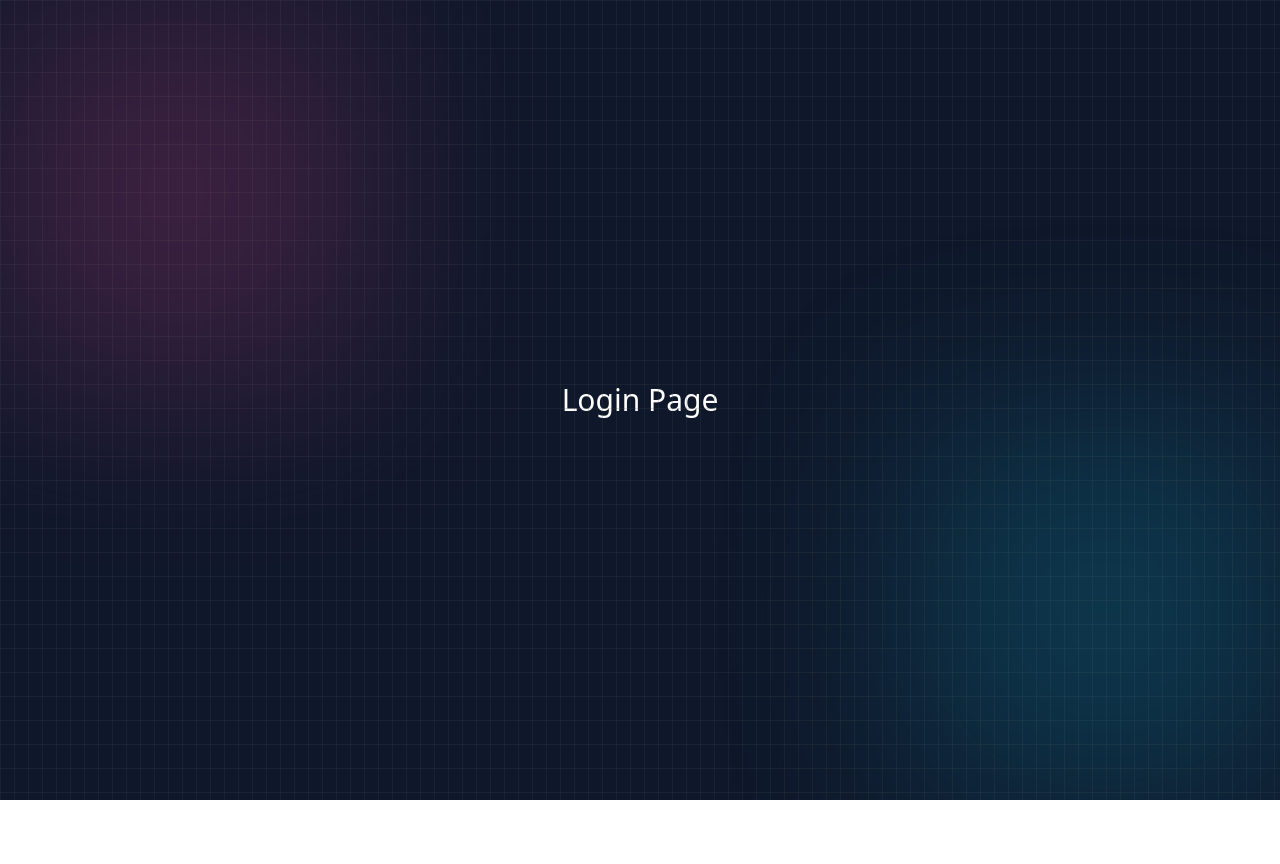
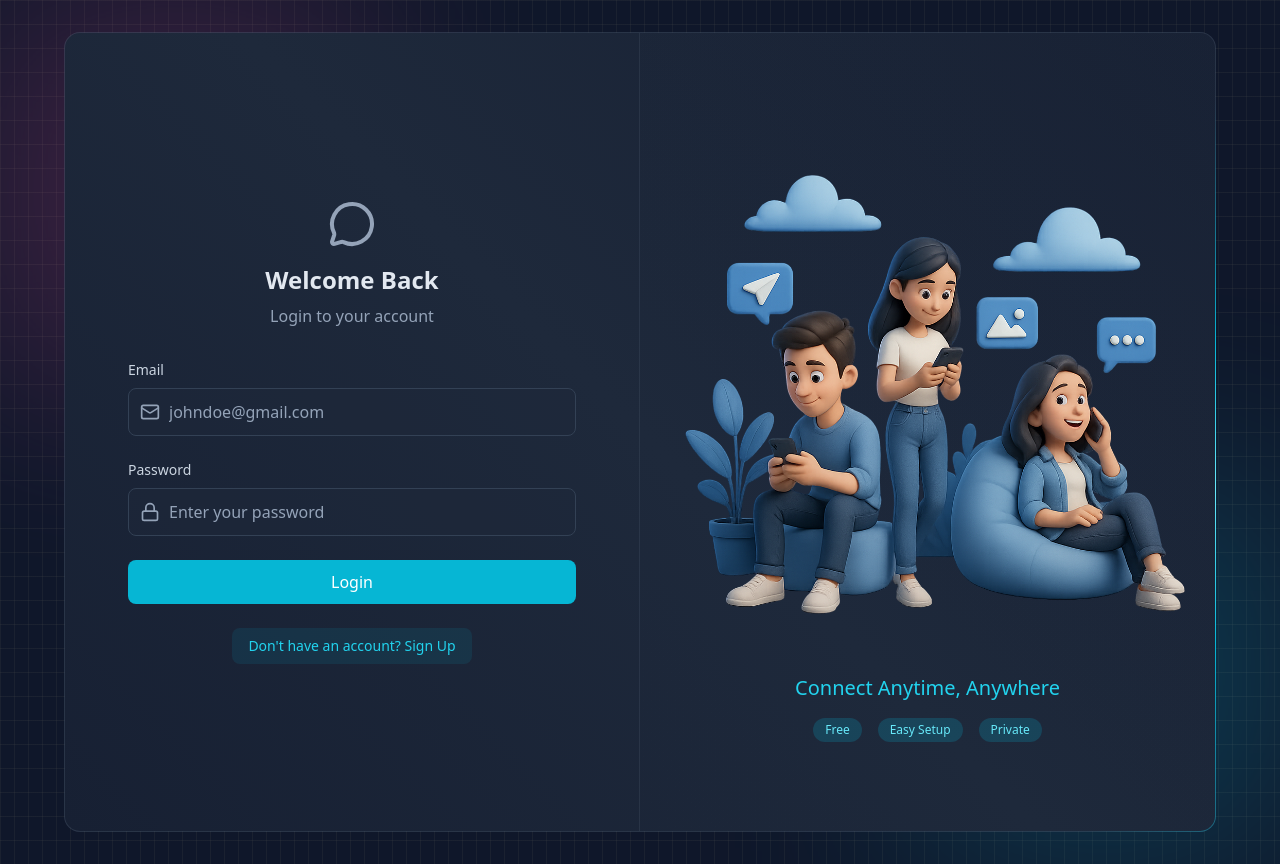
Before and after one commit to minn-kaungmyat/chatify, a React app in the folder frontend/: page /login in a window 1280 px wide. Before the commit the page ends 800 px from the top, so only its background shows below. Built offline with nearby package versions, Linux system fonts and the light colour scheme; no server answers; the HTML template or start-up script is replaced by a standard one.

Commit message:
login page implemented

```diff
--- a/frontend/src/pages/ChatPage.jsx
+++ b/frontend/src/pages/ChatPage.jsx
@@ -1,5 +1,13 @@
+import React from "react";
+import { useAuthStore } from "../store/useAuthStore.js";
+
 function ChatPage() {
-  return <div>Chat Page</div>;
+  const { logout } = useAuthStore();
+  return (
+    <button onClick={logout} className="z-10">
+      Logout
+    </button>
+  );
 }
 
 export default ChatPage;
--- a/frontend/src/pages/LoginPage.jsx
+++ b/frontend/src/pages/LoginPage.jsx
@@ -1,12 +1,128 @@
-import React from "react";
-// import { useAuthStore } from "../store/useAuthStore.js";
+import React, { useState } from "react";
+import { useAuthStore } from "../store/useAuthStore.js";
+import BorderAnimatedContainer from "../components/BorderAnimatedContainer.jsx";
+import {
+  MessageCircleIcon,
+  LockIcon,
+  MailIcon,
+  LoaderIcon,
+} from "lucide-react";
+import { Link } from "react-router";
 
 function LoginPage() {
-  // const { authUser } = useAuthStore();
+  const [formData, setFormData] = useState({
+    email: "",
+    password: "",
+  });
+  const { login, isLoggingIn } = useAuthStore();
 
-  // console.log("LoginPage - Auth User:", authUser);
-  // console.log("LoginPage - Is Logged In:", isLoggedIn);
-  return <div className="text-white text-3xl">Login Page</div>;
+  const handleSubmit = async (e) => {
+    e.preventDefault();
+    login(formData);
+  };
+  return (
+    <div className="w-full flex items-center justify-center p-4 bg-slate-900">
+      <div className="relative w-full max-w-6xl md:h-[800px] h-[650px]">
+        <BorderAnimatedContainer>
+          <div className="w-full flex flex-col md:flex-row">
+            {/* FORM CLOUMN - LEFT SIDE */}
+            <div className="md:w-1/2 p-8 flex items-center justify-center md:border-r border-slate-600/30">
+              <div className="w-full max-w-md">
+                {/* HEADING TEXT */}
+                <div className="text-center mb-8">
+                  <MessageCircleIcon className="w-12 h-12 mx-auto text-slate-400 mb-4" />
+                  <h2 className="text-2xl font-bold text-slate-200 mb-2">
+                    Welcome Back
+                  </h2>
+                  <p className="text-slate-400">Login to your account</p>
+                </div>
+
+                {/* FORM */}
+                <form onSubmit={handleSubmit} className="space-y-6">
+                  {/* EMAIL INPUT */}
+                  <div>
+                    <label className="auth-input-label">Email</label>
+                    <div className="relative">
+                      <MailIcon className="auth-input-icon" />
+
+                      <input
+                        type="email"
+                        value={formData.email}
+                        onChange={(e) =>
+                          setFormData({ ...formData, email: e.target.value })
+                        }
+                        className="input"
+                        placeholder="johndoe@gmail.com"
+                      />
+                    </div>
+                  </div>
+
+                  {/* PASSWORD INPUT */}
+                  <div>
+                    <label className="auth-input-label">Password</label>
+                    <div className="relative">
+                      <LockIcon className="auth-input-icon" />
+
+                      <input
+                        type="password"
+                        value={formData.password}
+                        onChange={(e) =>
+                          setFormData({ ...formData, password: e.target.value })
+                        }
+                        className="input"
+                        placeholder="Enter your password"
+                      />
+                    </div>
+                  </div>
+
+                  {/* SUBMIT BUTTON */}
+                  <button
+                    className="auth-btn"
+                    type="submit"
+                    disabled={isLoggingIn}
+                  >
+                    {isLoggingIn ? (
+                      <LoaderIcon className="w-full h-5 animate-spin text-center" />
+                    ) : (
+                      "Login"
+                    )}
+                  </button>
+                </form>
+
+                <div className="mt-6 text-center">
+                  <Link to="/signup" className="auth-link">
+                    Don't have an account? Sign Up
+                  </Link>
+                </div>
+              </div>
+            </div>
+
+            {/* FORM ILLUSTRATION - RIGHT SIDE */}
+            <div className="hidden md:w-1/2 md:flex items-center justify-center p-6 bg-gradient-to-bl from-slate-800/20 to-transparent">
+              <div>
+                <img
+                  src="/login.png"
+                  alt="People using mobile devices"
+                  className="w-full h-auto object-contain"
+                />
+                <div className="mt-6 text-center">
+                  <h3 className="text-xl font-medium text-cyan-400">
+                    Connect Anytime, Anywhere
+                  </h3>
+
+                  <div className="mt-4 flex justify-center gap-4">
+                    <span className="auth-badge">Free</span>
+                    <span className="auth-badge">Easy Setup</span>
+                    <span className="auth-badge">Private</span>
+                  </div>
+                </div>
+              </div>
+            </div>
+          </div>
+        </BorderAnimatedContainer>
+      </div>
+    </div>
+  );
 }
 
 export default LoginPage;
--- a/frontend/src/store/useAuthStore.js
+++ b/frontend/src/store/useAuthStore.js
@@ -6,6 +6,7 @@
   authUser: null,
   isCheckingAuth: true,
   isSigningUp: false,
+  isLoggingIn: false,
 
   checkAuth: async () => {
     try {
@@ -35,4 +36,33 @@
       set({ isSigningUp: false });
     }
   },
+
+  login: async (data) => {
+    set({ isLoggingIn: true });
+    try {
+      const response = await axiosInstance.post("/auth/login", data);
+      set({ authUser: response.data });
+
+      //toast success
+      toast.success("Login successful!");
+    } catch (error) {
+      toast.error(
+        error.response?.data?.message || "Login failed. Please try again.",
+      );
+    } finally {
+      set({ isLoggingIn: false });
+    }
+  },
+
+  logout: async () => {
+    try {
+      await axiosInstance.post("/auth/logout");
+      set({ authUser: null });
+      toast.success("Logged out successfully.");
+    } catch (error) {
+      toast.error(
+        error.response?.data?.message || "Logout failed. Please try again.",
+      );
+    }
+  },
 }));
```
